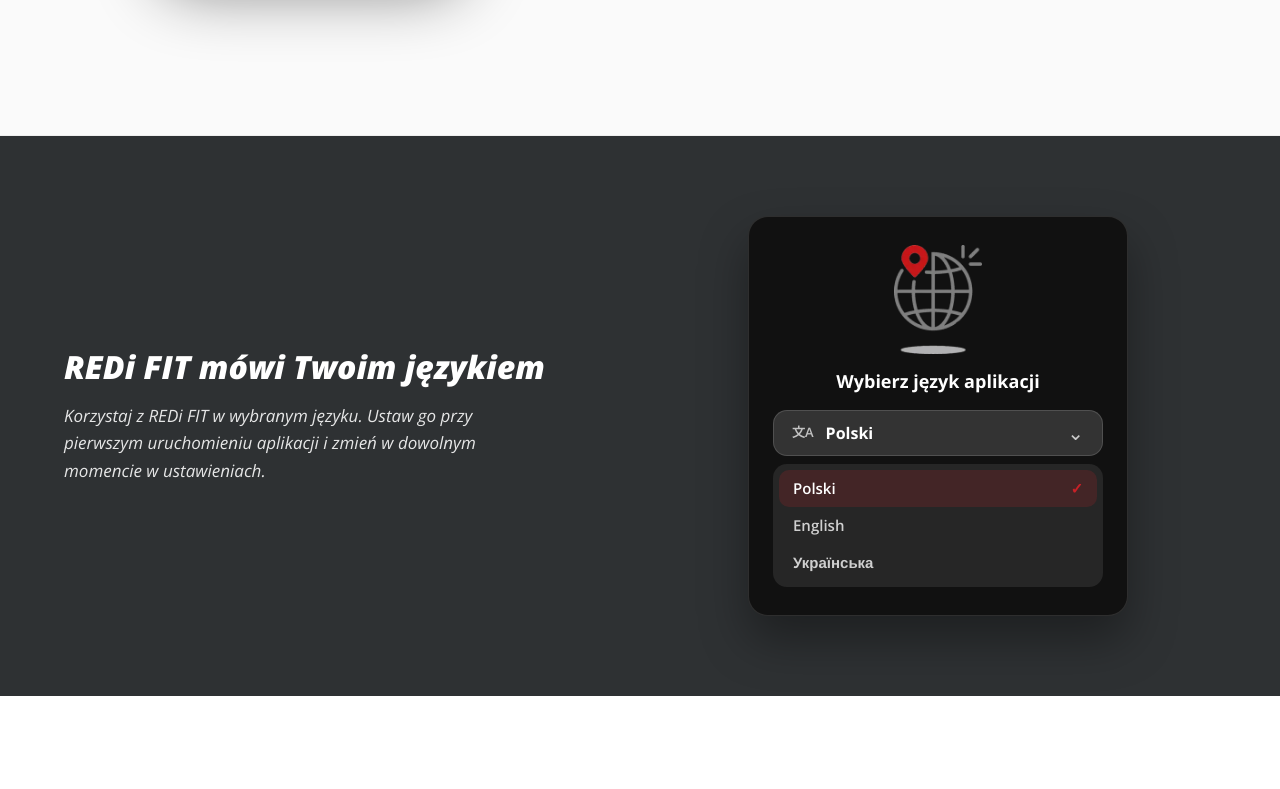
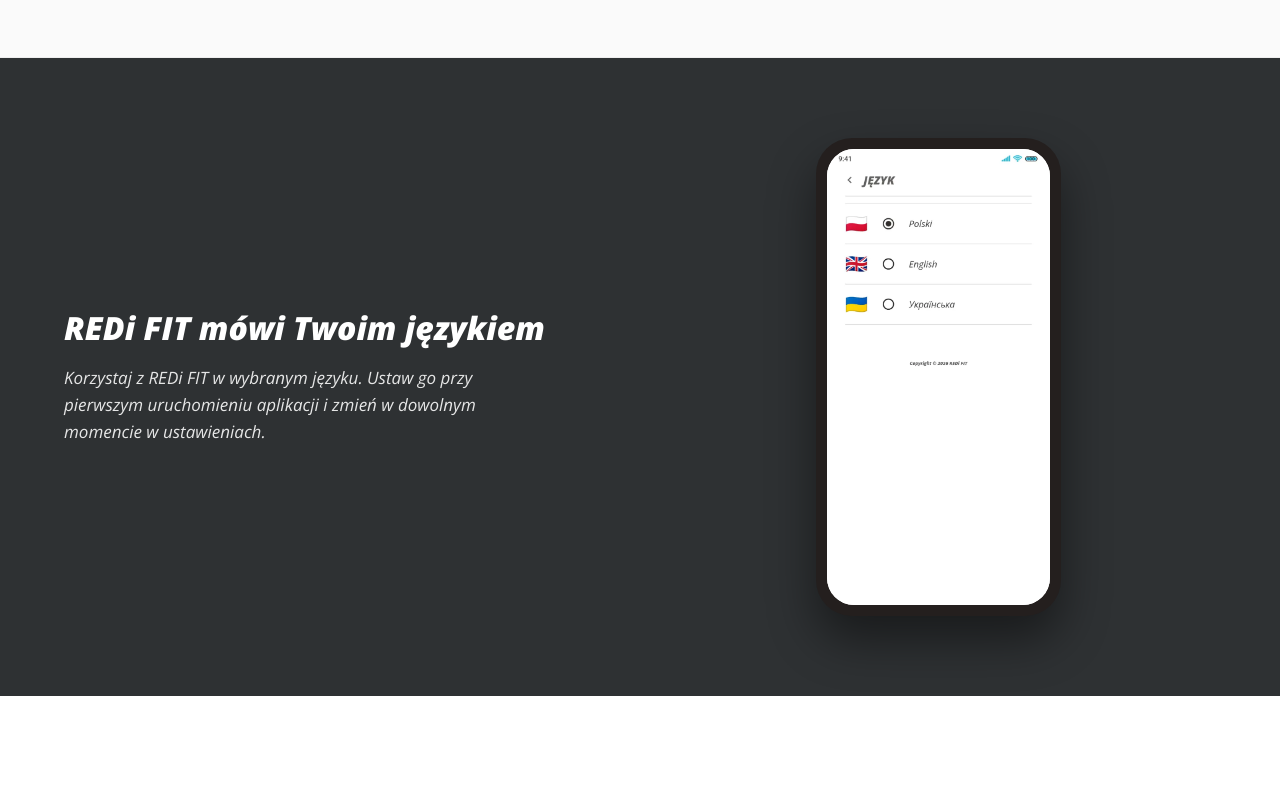
Before and after one commit to InterSynergy/redifit-landing-page, an Eleventy site: page src/pages/home.njk in a window 1280 px wide. Shown: the part 5480-6269 px from the top of the page. Built offline with nearby package versions, Linux system fonts and the light colour scheme; Eleventy itself is replaced by a stand-in of ours; files that its build step writes are made by us from their sources.

Commit message:
add optional screens

```diff
--- a/src/_data/i18n/en.json
+++ b/src/_data/i18n/en.json
@@ -158,7 +158,8 @@
       "today_text": "Got a spare moment? Check sessions available the same day and book a convenient time in the app.",
       "favs_title": "Favourite trainers – always at hand",
       "favs_text": "Save your favourite trainers to quickly return to their profiles, check available times and book your next sessions.",
-      "screen_caption": "App home screen: “Train today” and “Trainers near you” sections"
+      "screen_caption": "App home screen: “Train today” and “Trainers near you” sections",
+      "screen_2": "Sports event details"
     },
     "opinie": {
       "eyebrow": "Reviews",
@@ -169,7 +170,7 @@
     "jezyki": {
       "h2": "REDi FIT speaks your language",
       "lead": "Use REDi FIT in the language you prefer. Set it when you first open the app and change it at any time in the settings.",
-      "picker_title": "Choose the app language"
+      "screen_caption": "Choosing the app language: Polish, English, Ukrainian"
     },
     "sciezki": {
       "h2": "One app. Two ways to use it.",
@@ -361,7 +362,8 @@
       "sms_title": "Text messages to clients",
       "sms_text": "Tell clients about new sessions, promotions and free slots by text message.",
       "rebook_title": "“Rebook”",
-      "rebook_text": "Quickly book the next session with regular clients without re-entering all the details."
+      "rebook_text": "Quickly book the next session with regular clients without re-entering all the details.",
+      "screen_caption": "Happy Hours settings for a service: hours, days and discount"
     },
     "praca": {
       "h2": "All your bookings and client contacts under control",
--- a/src/_data/i18n/pl.json
+++ b/src/_data/i18n/pl.json
@@ -158,7 +158,8 @@
       "today_text": "Masz wolną chwilę? Sprawdź treningi dostępne jeszcze tego samego dnia i zarezerwuj dogodny termin w aplikacji.",
       "favs_title": "Ulubieni trenerzy – zawsze pod ręką",
       "favs_text": "Zapisuj ulubionych trenerów, aby szybko wracać do ich profili, sprawdzać dostępne terminy i rezerwować kolejne treningi.",
-      "screen_caption": "Ekran główny aplikacji: sekcje „Trenuj dziś” i „Trenerzy w Twojej okolicy”"
+      "screen_caption": "Ekran główny aplikacji: sekcje „Trenuj dziś” i „Trenerzy w Twojej okolicy”",
+      "screen_2": "Szczegóły wydarzenia sportowego"
     },
     "opinie": {
       "eyebrow": "Opinie",
@@ -169,7 +170,7 @@
     "jezyki": {
       "h2": "REDi FIT mówi Twoim językiem",
       "lead": "Korzystaj z REDi FIT w wybranym języku. Ustaw go przy pierwszym uruchomieniu aplikacji i zmień w dowolnym momencie w ustawieniach.",
-      "picker_title": "Wybierz język aplikacji"
+      "screen_caption": "Wybór języka w aplikacji: polski, angielski, ukraiński"
     },
     "sciezki": {
       "h2": "Jedna aplikacja. Dwie możliwości.",
@@ -361,7 +362,8 @@
       "sms_title": "SMS-y do klientów",
       "sms_text": "Informuj klientów o nowych treningach, promocjach i wolnych terminach za pomocą wiadomości SMS.",
       "rebook_title": "„Umów ponownie”",
-      "rebook_text": "Szybko umawiaj kolejne treningi ze stałymi klientami, bez ponownego wprowadzania wszystkich szczegółów."
+      "rebook_text": "Szybko umawiaj kolejne treningi ze stałymi klientami, bez ponownego wprowadzania wszystkich szczegółów.",
+      "screen_caption": "Ustawienia Happy Hours dla usługi: godziny, dni i zniżka"
     },
     "praca": {
       "h2": "Wszystkie rezerwacje i kontakty z klientami pod kontrolą",
--- a/src/css/home.css
+++ b/src/css/home.css
@@ -255,7 +255,7 @@
     }
 }
 
-/* S — jezyki: dark strip with three language chips */
+/* S — jezyki: ciemny pas z opisem i screenem wyboru języka */
 #jezyki {
     background: var(--color-graphite);
     padding: 80px 24px;
@@ -285,85 +285,10 @@
     max-width: 50ch;
 }
 
-/* #24: grafika wyboru języka wg docs/wzory/24-jezyk-dropdown.png */
-.lang-picker {
+/* #24: screen X1 (wybór języka w aplikacji) */
+#jezyki .phone {
     justify-self: center;
-    width: 100%;
-    max-width: 380px;
-    background: #111;
-    border: 1px solid rgba(255, 255, 255, .12);
-    border-radius: 20px;
-    padding: 28px 24px;
-    display: flex;
-    flex-direction: column;
-    align-items: center;
-    gap: 16px;
-    box-shadow: 0 24px 48px rgba(0, 0, 0, .35);
-}
-
-.lang-picker__globe {
-    width: 88px;
-    height: auto;
-}
-
-.lang-picker__title {
-    font: 700 18px/1.3 var(--font-sans);
-    color: #fff;
-}
-
-.lang-picker__select {
-    width: 100%;
-    display: flex;
-    align-items: center;
-    gap: 12px;
-    background: #333;
-    border: 1px solid rgba(255, 255, 255, .14);
-    border-radius: 14px;
-    padding: 14px 18px;
-    color: #fff;
-}
-
-.lang-picker__icon {
-    font: 600 13px/1 var(--font-sans);
-    color: rgba(255, 255, 255, .7);
-}
-
-.lang-picker__current {
-    flex: 1;
-    font: 700 16px/1 var(--font-sans);
-}
-
-.lang-picker__chevron {
-    font: 400 20px/.6 var(--font-sans);
-    color: rgba(255, 255, 255, .75);
-}
-
-.lang-picker__menu {
-    list-style: none;
-    margin: -8px 0 0;
-    padding: 6px;
-    width: 100%;
-    background: #262626;
-    border-radius: 14px;
-}
-
-.lang-picker__menu li {
-    padding: 11px 14px;
-    border-radius: 10px;
-    font: 600 15px/1 var(--font-sans);
-    color: rgba(255, 255, 255, .78);
-}
-
-.lang-picker__menu li.is-active {
-    background: rgba(200, 33, 39, .18);
-    color: #fff;
-}
-
-.lang-picker__menu li.is-active::after {
-    content: "✓";
-    float: right;
-    color: var(--color-logo-red);
-    font-weight: 800;
+    box-shadow: 0 24px 48px rgba(0, 0, 0, .45);
 }
 
 /* S — sciezki: two account-path cards */
--- a/src/css/styles.css
+++ b/src/css/styles.css
@@ -976,6 +976,17 @@ summary::-webkit-details-marker {
     gap: 16px;
 }
 
+/* kafelki w 2 / 1 kolumnie obok telefonu (dla trenerów #t-popyt) */
+.feature-grid--2 {
+    grid-template-columns: repeat(2, minmax(0, 1fr));
+}
+
+@media (max-width: 560px) {
+    .feature-grid--2 {
+        grid-template-columns: 1fr;
+    }
+}
+
 /* kafelki w 4 / 2 / 1 kolumnie (dla trenerów #35–#36, szukam trenera #46) */
 .feature-grid--4 {
     grid-template-columns: repeat(4, minmax(0, 1fr));
--- a/src/pages/home.njk
+++ b/src/pages/home.njk
@@ -154,11 +154,16 @@ css: [home]
                     {%- endfor %}
                 </ul>
             </div>
-            <div class="hero__media">
-                {# #22: duży screen z sekcjami „Wydarzenia” i „Trenuj dziś” #}
-                <figure class="phone">
+            {# #22: H2 (Trenuj dziś) + X2 (szczegóły wydarzenia) #}
+            <div class="phone-row">
+                <figure class="phone phone--sm">
                     <div class="phone__screen phone__screen--shot">
                         <img src="{% asset "assets/screens/H2_" + lang.code + ".webp" %}" alt="{% ta "home.wydarzenia.screen_caption" %}" width="720" height="1473" loading="lazy" decoding="async">
+                    </div>
+                </figure>
+                <figure class="phone phone--sm phone--raised">
+                    <div class="phone__screen phone__screen--shot">
+                        <img src="{% asset "assets/screens/X2_" + lang.code + ".webp" %}" alt="{% ta "home.wydarzenia.screen_2" %}" width="720" height="1473" loading="lazy" decoding="async">
                     </div>
                 </figure>
             </div>
@@ -183,27 +188,18 @@ css: [home]
         </div>
     </section>
 
-    {# #24: grafika wyboru języka wg docs/wzory/24-jezyk-dropdown.png; lista z languages.json #}
+    {# #24: screen X1 — wybór języka w aplikacji (zamiast grafiki wg docs/wzory/24-jezyk-dropdown.png) #}
     <section id="jezyki">
         <div class="container">
             <div class="intro">
                 <h2>{% t "home.jezyki.h2" %}</h2>
                 <p class="lead">{% t "home.jezyki.lead" %}</p>
             </div>
-            <div class="lang-picker" aria-hidden="true">
-                <img class="lang-picker__globe" src="{% asset 'assets/globe.webp' %}" alt="">
-                <p class="lang-picker__title">{% t "home.jezyki.picker_title" %}</p>
-                <div class="lang-picker__select">
-                    <span class="lang-picker__icon">文A</span>
-                    <span class="lang-picker__current">{{ lang.name }}</span>
-                    <span class="lang-picker__chevron">⌄</span>
+            <figure class="phone phone--sm">
+                <div class="phone__screen phone__screen--shot">
+                    <img src="{% asset "assets/screens/X1_" + lang.code + ".webp" %}" alt="{% ta "home.jezyki.screen_caption" %}" width="720" height="1473" loading="lazy" decoding="async">
                 </div>
-                <ul class="lang-picker__menu">
-                    {%- for l in languages %}
-                    <li{% if l.code == lang.code %} class="is-active"{% endif %}>{{ l.name }}</li>
-                    {%- endfor %}
-                </ul>
-            </div>
+            </figure>
         </div>
     </section>
 
```
Also changed, not shown: src/css/trainers.css (+3 -11 lines), src/pages/trainers.njk (+17 -9 lines), src/_data/i18n/uk.json, src/assets/screens/X1_en.webp (added), src/assets/screens/X1_pl.webp (added), src/assets/screens/X1_uk.webp (added), src/assets/screens/X2_en.webp (added), src/assets/screens/X2_pl.webp (added), src/assets/screens/X2_uk.webp (added), src/assets/screens/X3_en.webp (added), src/assets/screens/X3_pl.webp (added), src/assets/screens/X3_uk.webp (added).
